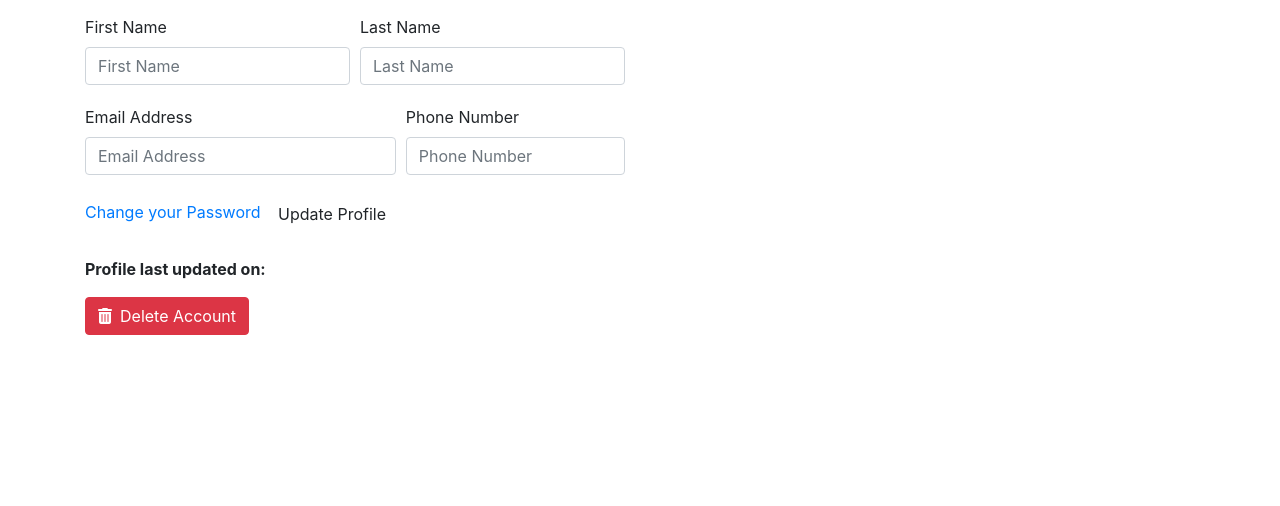
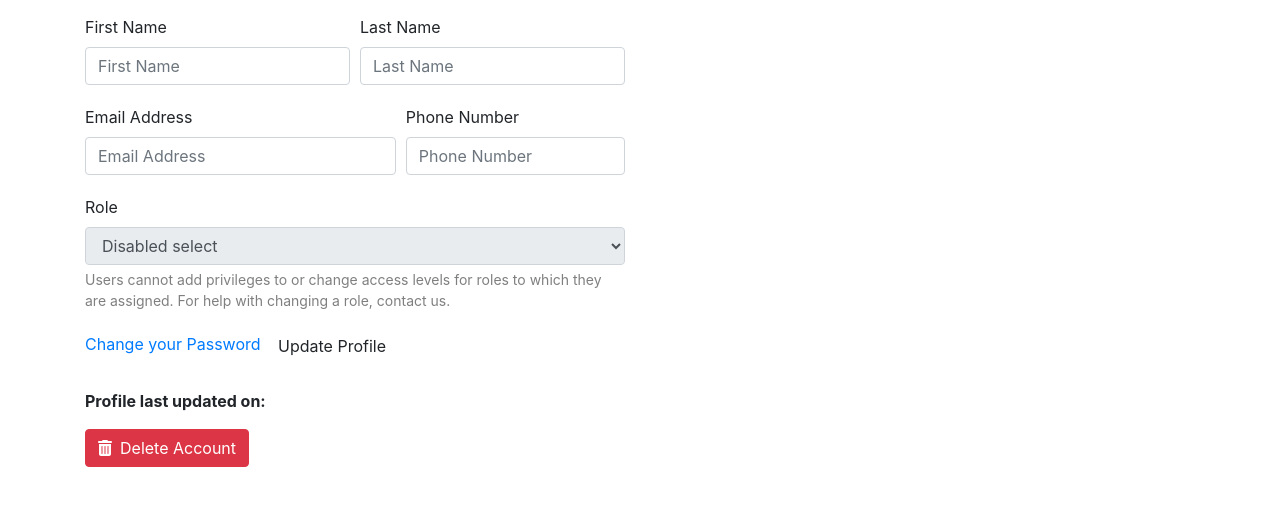
Before and after one commit to kaylamuraoka/auth-sequelize-passport-app, a website: page client/user-profile.html in a window 1280 px wide. Shown: the part 116-622 px from the top of the page. Drawn offline with nearby package versions, Linux system fonts and the light colour scheme; some packages are replaced by stand-ins of ours; no server answers; a script that the page names is missing.

Commit message:
adding select area to user-profile page so that the use can see their designated role

```diff
--- a/client/assets/js/user-profile.js
+++ b/client/assets/js/user-profile.js
@@ -27,6 +27,7 @@ $(document).ready(function () {
     firstNameInput.val(data.firstName);
     lastNameInput.val(data.lastName);
     $("#lastUpdate").text(data.updatedAt);
+    $("#assignedRole").text(data.role);
   });
 
   // Happens when updateUserForm is submitted
--- a/client/user-profile.html
+++ b/client/user-profile.html
@@ -161,7 +161,21 @@
                 <small id="phone-validation" class="form-text"></small>
               </div>
             </div>
-
+            <!-- Role Selection -->
+            <fieldset disabled>
+              <div class="form-group">
+                <label for="role-select">Role</label>
+                <select id="role-select" class="form-control">
+                  <option id="assignedRole">Disabled select</option>
+                </select>
+                <small class="form-text text-black-50"
+                  >Users cannot add privileges to or change access levels for
+                  roles to which they are assigned. For help with changing a
+                  role, contact us.</small
+                >
+              </div>
+            </fieldset>
+            <!-- Link to change password page -->
             <a href="/change-password">Change your Password</a>
             <button type="submit" class="btn btn-default">
               Update Profile
```
